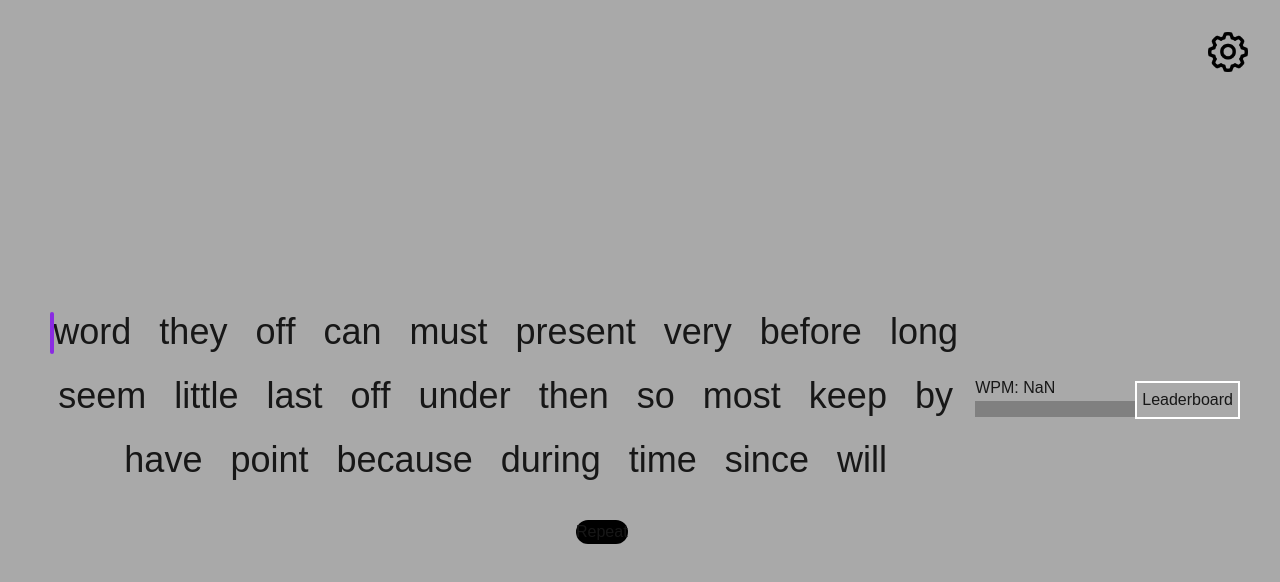
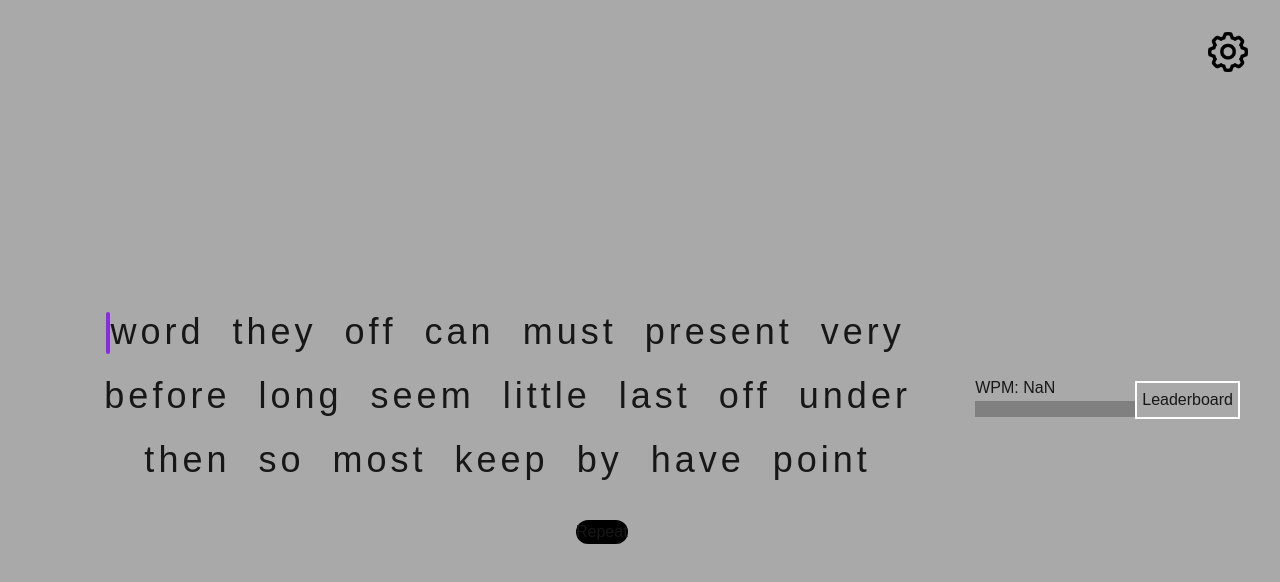
Before and after one commit to AnoyingWaffle66/typing_game, a Next.js app in the folder typing_thing/: page / in a window 1280 px wide. Shown: the top 582 px of the page. Built offline with nearby package versions, Linux system fonts and the light colour scheme.

Commit message:
Fix letter spacing

```diff
--- a/typing_thing/components/Words.tsx
+++ b/typing_thing/components/Words.tsx
@@ -9,7 +9,7 @@ function Cursor({ cursorPos, letterWidths }: { cursorPos: number; letterWidths:
     className='cursor'
     style={{
       position: 'absolute',
-      left: `${letterWidths.current.slice(0, cursorPos).reduce((a, b) => a + b, 0) + 9}px`,
+      left: `${(letterWidths.current.slice(0, cursorPos).reduce((a, b) => a + b + 4, 0)) + 10}px`,
       top: '5',
     }}
     ></div>
@@ -36,7 +36,7 @@ function Letter({ letters, current, cursorPos}: { letters: string; current: stri
           {cursorPos !== undefined && cursorPos === index && (
             <Cursor cursorPos={cursorPos} letterWidths={letterWidths}/>
           )}
-         <span key={index} className={`0.2-px text-4xl ${index < current.length ? char === current[index] ? "correct" : "incorrect" : ""}`}>
+         <span key={index} className={`px-0.5 text-4xl ${index < current.length ? char === current[index] ? "correct" : "incorrect" : ""}`}>
            {char}
          </span>
        </React.Fragment>
@@ -54,7 +54,6 @@ export default function Words({words}: {words: string[]}) {
   const [typedKey, setTypedKey] = useState<string>('');
   const [spacebarCount, setSpacebarCount] = useState<number>(0);
   const [subWordList, setSubWordList] = useState<string[]>([])
-
 
   if (subWordList.length == 0) {
     for (let i = 0; i < 50; i++) {
```
